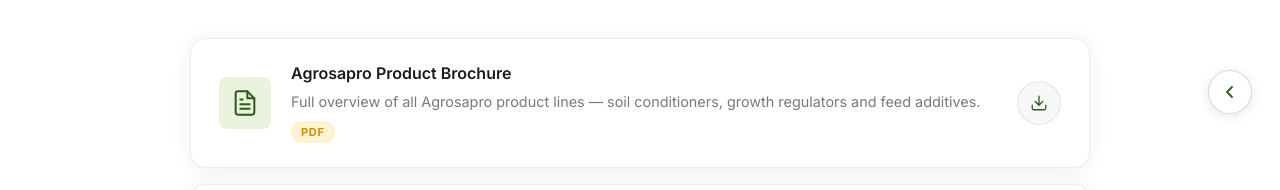
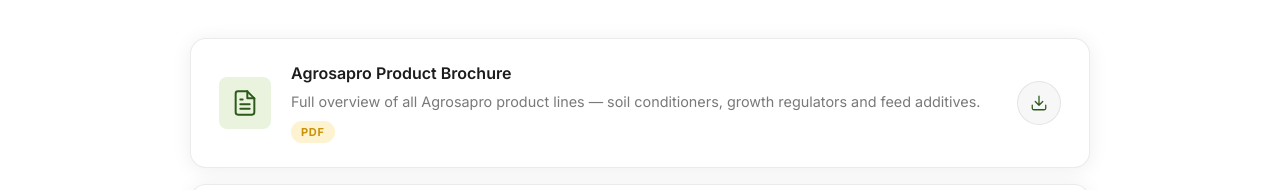
Before and after one commit to msagrosolver/agrosapro, a React (Vite) app: page /documents in a window 1280 px wide. Shown: the part 600-790 px from the top of the page. Built offline with nearby package versions, Linux system fonts and the light colour scheme.

Commit message:
“back_butt_del”

```diff
--- a/src/components/FloatingNav/FloatingNav.css
+++ b/src/components/FloatingNav/FloatingNav.css
@@ -5,7 +5,6 @@
   z-index: 500;
   display: flex;
   flex-direction: column;
-  gap: 10px;
 }
 
 .floating-nav__btn {
--- a/src/components/FloatingNav/FloatingNav.jsx
+++ b/src/components/FloatingNav/FloatingNav.jsx
@@ -1,9 +1,7 @@
 import { useEffect, useState } from 'react';
-import { useNavigate } from 'react-router-dom';
 import './FloatingNav.css';
 
 export default function FloatingNav() {
-  const navigate = useNavigate();
   const [showTop, setShowTop] = useState(false);
 
   useEffect(() => {
@@ -14,17 +12,6 @@
 
   return (
     <div className="floating-nav">
-      <button
-        className="floating-nav__btn"
-        onClick={() => navigate(-1)}
-        aria-label="Go back"
-        title="Go back"
-      >
-        <svg width="18" height="18" viewBox="0 0 18 18" fill="none" xmlns="http://www.w3.org/2000/svg">
-          <path d="M11 4L6 9L11 14" stroke="currentColor" strokeWidth="1.8" strokeLinecap="round" strokeLinejoin="round"/>
-        </svg>
-      </button>
-
       <button
         className={`floating-nav__btn floating-nav__btn--top ${showTop ? 'floating-nav__btn--visible' : ''}`}
         onClick={() => window.scrollTo({ top: 0, behavior: 'smooth' })}
```
